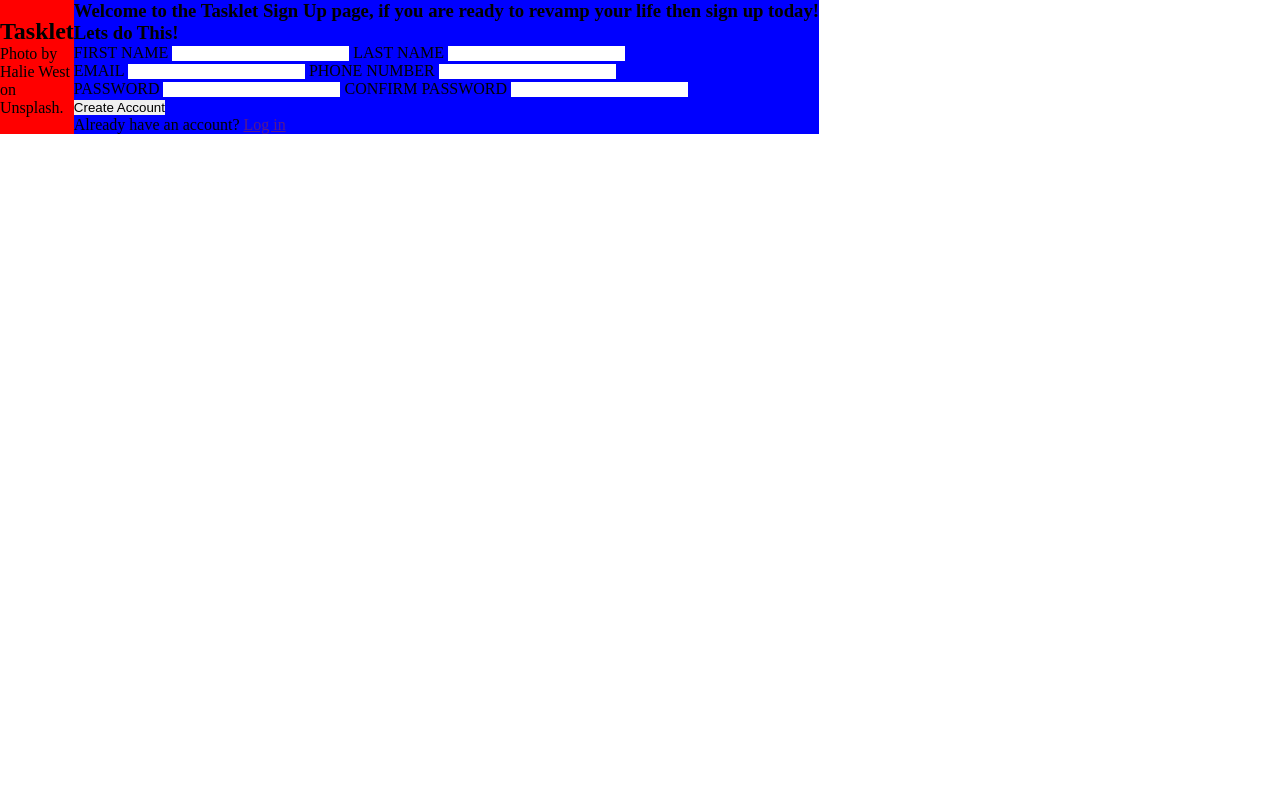
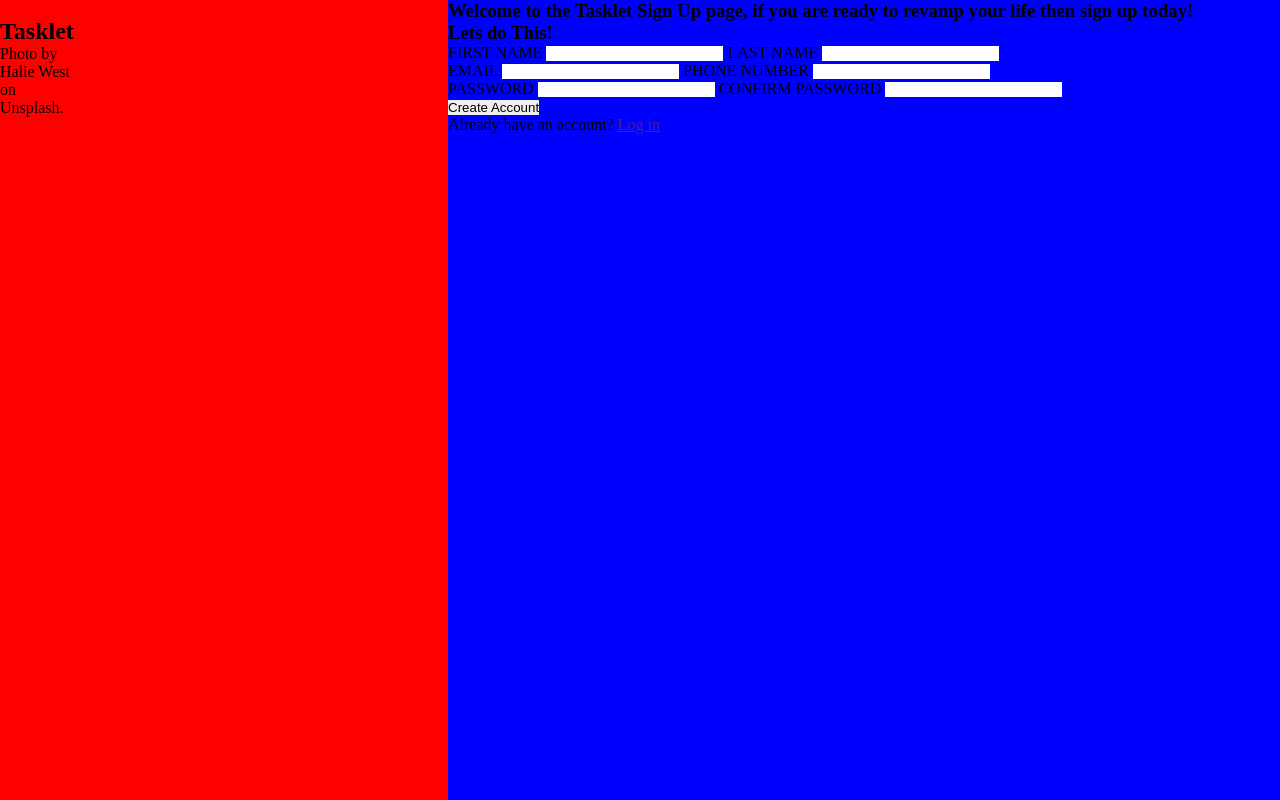
Before and after one commit to biddenboi/Sign-Up-Form, a plain HTML site: page index.html in a window 1280 px wide. Drawn offline with Linux system fonts and the light colour scheme.

Commit message:
proportioned the two major sections of the page

```diff
--- a/styles.css
+++ b/styles.css
@@ -2,6 +2,11 @@
     --gunmetal: #2C3539;
     --light-grey: #E5E7EB;
     --white: #ffffff;
+}
+
+body, html {
+    width:100%;
+    height:100%;
 }
 
 * {
@@ -12,10 +17,12 @@
 
 .banner {
     background-color: red;
+    width:35vw;
 }
 
 .formArea {
     background-color: blue;
+    width:65vw;
 }
 
 body {
```
